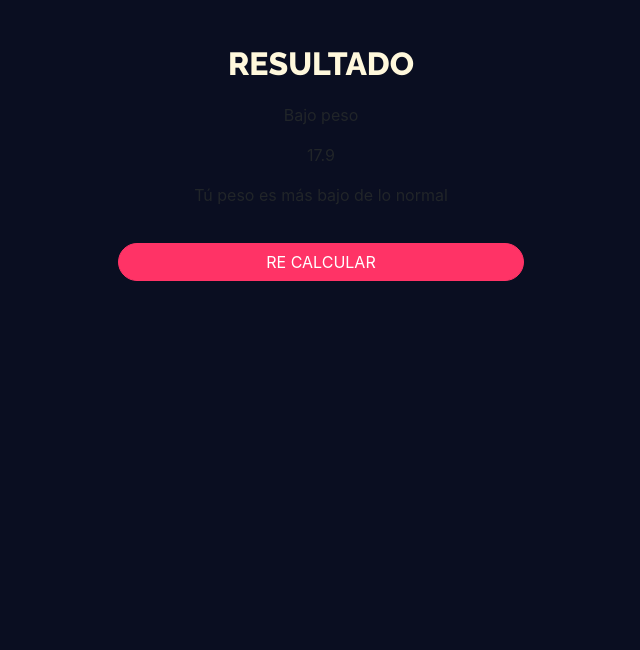
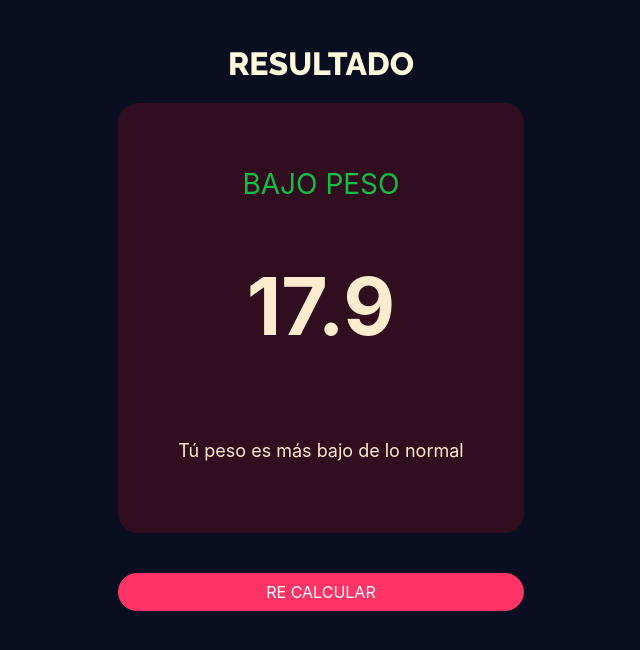
Before and after one commit to alejahndro02/indiceCoorporal, an Angular app: page /resultado in a window 1280 px wide. Shown: the top 650 px of the page, without its empty margins (319-959 px from the left). Built offline with nearby package versions, Linux system fonts and the light colour scheme.

Commit message:
Se agregaron los estilos del apartado de resultado

```diff
--- a/src/app/components/resultado/resultado.component.css
+++ b/src/app/components/resultado/resultado.component.css
@@ -0,0 +1,28 @@
+.fondoItem {
+    background-color: #ff111328;
+    height: 430px;
+    border-radius: 20px;
+    color: blanchedalmond;
+    text-align: center;
+    margin-bottom: 20px;
+}
+
+.encabezado {
+    color: #12bd45;
+    font-size: 28px;
+    text-transform: uppercase;
+    font-weight: 700px;
+}
+
+.numeroResultado {
+    font-size: 80px;
+    font-weight: 700;
+    padding-top: 25px;
+    padding-bottom: 45px;
+    font-weight: bold;
+}
+
+.textoResultado {
+    margin: 10px;
+    font-size: 18px;
+}
```
